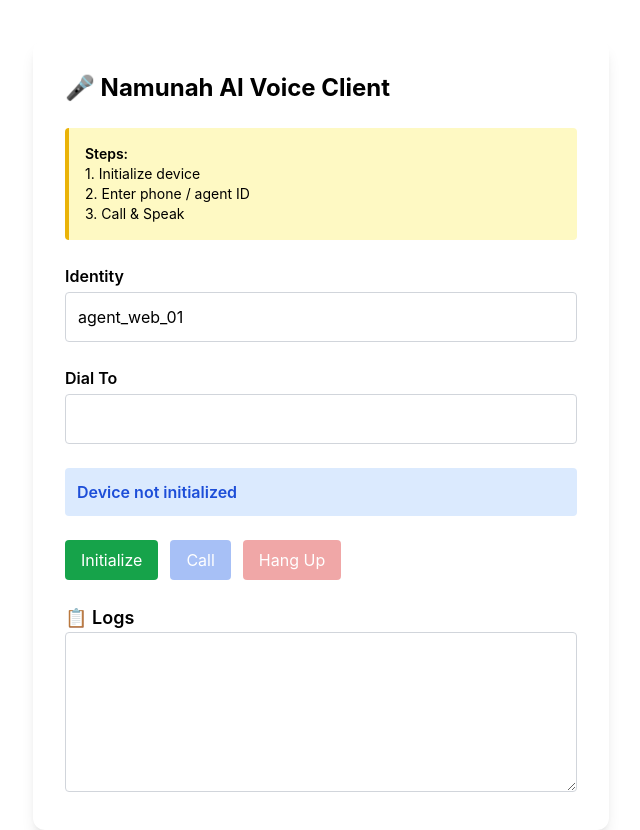
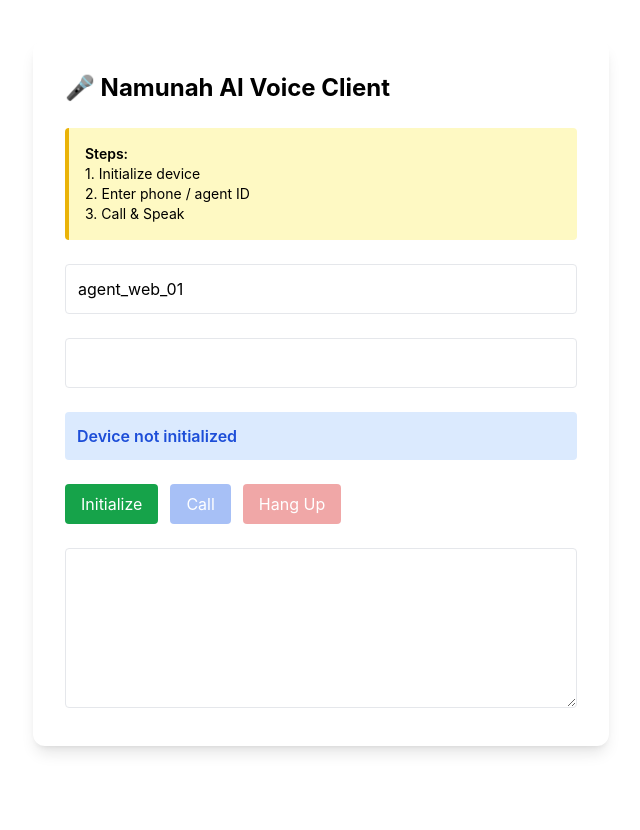
Before and after one commit to subramanyamrekhandar/twilio_sdk_react, a React (Create React App) app: page / in a window 1280 px wide. Shown: the whole page, without its empty margins (319-959 px from the left). After the commit the page ends 800 px from the top, so only its background shows below. Built offline with nearby package versions, Linux system fonts and the light colour scheme.

Commit message:
final fixed error

```diff
--- a/src/VoiceClient.jsx
+++ b/src/VoiceClient.jsx
@@ -27,19 +27,16 @@ export default function VoiceClient() {
 
   async function getToken() {
     const endpoint = `${backendUrl.replace(/\/$/, "")}/api/v1/telephony/access-token`;
+
     log(`Requesting token from ${endpoint}`);
-
-    const body = JSON.stringify({ identity });
 
     const res = await fetch(endpoint, {
       method: "POST",
       headers: { "Content-Type": "application/json" },
-      body,
+      body: JSON.stringify({ identity }),
     });
 
-    if (!res.ok) {
-      throw new Error(`Token request failed: ${await res.text()}`);
-    }
+    if (!res.ok) throw new Error(`Token request failed: ${await res.text()}`);
 
     const data = await res.json();
     log(`Token received. Identity: ${data.identity}`, "success");
@@ -49,11 +46,9 @@ export default function VoiceClient() {
   const initDevice = async () => {
     try {
       setStatusText("Requesting token...", "info");
-
       await navigator.mediaDevices.getUserMedia({ audio: true });
 
       const token = await getToken();
-
       const twilioDevice = new Device(token, {
         codecPreferences: ["opus", "pcmu"],
         fakeLocalDTMF: true,
@@ -61,22 +56,22 @@ export default function VoiceClient() {
         enableIceRestart: true,
       });
 
-      // Handle speaker devices when available
+      // 🔊 Speaker setup fix: must set deviceId string only
       twilioDevice.audio.on("ready", () => {
         const defaultSpeaker = twilioDevice.audio.availableOutputDevices.get("default");
         if (defaultSpeaker) {
-          twilioDevice.audio.speakerDevices.set(defaultSpeaker);
-          log("🔊 Speaker device bound successfully");
+          twilioDevice.audio.speakerDevices.set(defaultSpeaker.deviceId);
+          log("🔊 Speaker successfully bound");
         } else {
-          log("⚠️ No default speaker found");
+          log("⚠️ No available default speaker device");
         }
       });
 
       twilioDevice.audio.on("deviceChange", () => {
-        log("Audio devices changed: rebinding speakers");
+        log("Audio devices changed");
         const defaultSpeaker = twilioDevice.audio.availableOutputDevices.get("default");
         if (defaultSpeaker) {
-          twilioDevice.audio.speakerDevices.set(defaultSpeaker);
+          twilioDevice.audio.speakerDevices.set(defaultSpeaker.deviceId);
         }
       });
 
@@ -85,16 +80,16 @@ export default function VoiceClient() {
         setDevice(twilioDevice);
       });
 
+      twilioDevice.on("error", (err) => {
+        setStatusText(`Device error: ${err.message}`, "error");
+      });
+
       twilioDevice.on("ready", () => {
         setStatusText("Device ready", "success");
       });
 
-      twilioDevice.on("error", (err) => {
-        setStatusText(`Device error: ${err.message}`, "error");
-      });
-
       twilioDevice.on("incoming", (conn) => {
-        log("📞 Incoming call - accepting automatically");
+        log("📞 Incoming call - accepting...");
         conn.accept();
         setActiveConnection(conn);
       });
@@ -105,13 +100,12 @@ export default function VoiceClient() {
 
         const defaultSpeaker = twilioDevice.audio.availableOutputDevices.get("default");
         if (defaultSpeaker) {
-          twilioDevice.audio.speakerDevices.set(defaultSpeaker);
+          twilioDevice.audio.speakerDevices.set(defaultSpeaker.deviceId);
         }
 
         conn.mute(false);
-
         conn.on("volume", (inVol, outVol) => {
-          console.log("Input Volume:", inVol, "Output Volume:", outVol);
+          console.log("Input:", inVol, "Output:", outVol);
         });
       });
 
@@ -153,23 +147,16 @@ export default function VoiceClient() {
         <p>3. Call & Speak</p>
       </div>
 
-      <div>
-        <label className="font-semibold">Identity</label>
       <input
-          className="w-full p-3 border border-gray-300 rounded mt-1"
+        className="w-full p-3 border mt-1 rounded"
         value={identity}
         onChange={(e) => setIdentity(e.target.value)}
       />
-      </div>
-
-      <div>
-        <label className="font-semibold">Dial To</label>
       <input
-          className="w-full p-3 border border-gray-300 rounded mt-1"
+        className="w-full p-3 border mt-1 rounded"
         value={dialTo}
         onChange={(e) => setDialTo(e.target.value)}
       />
-      </div>
 
       <div
         className={`p-3 rounded font-semibold ${
@@ -184,15 +171,12 @@ export default function VoiceClient() {
       </div>
 
       <div className="flex gap-3">
-        <button
-          className="bg-green-600 hover:bg-green-700 text-white px-4 py-2 rounded"
-          onClick={initDevice}
-        >
+        <button className="bg-green-600 text-white px-4 py-2 rounded" onClick={initDevice}>
           Initialize
         </button>
 
         <button
-          className="bg-blue-600 hover:bg-blue-700 text-white px-4 py-2 rounded disabled:opacity-40"
+          className="bg-blue-600 text-white px-4 py-2 rounded disabled:opacity-40"
           onClick={placeCall}
           disabled={!device || activeConnection}
         >
@@ -200,7 +184,7 @@ export default function VoiceClient() {
         </button>
 
         <button
-          className="bg-red-600 hover:bg-red-700 text-white px-4 py-2 rounded disabled:opacity-40"
+          className="bg-red-600 text-white px-4 py-2 rounded disabled:opacity-40"
           onClick={hangupCall}
           disabled={!activeConnection}
         >
@@ -208,14 +192,11 @@ export default function VoiceClient() {
         </button>
       </div>
 
-      <div>
-        <h3 className="text-lg font-semibold">📋 Logs</h3>
       <textarea
         ref={logRef}
         readOnly
-          className="w-full h-40 border border-gray-300 p-2 rounded font-mono text-sm"
+        className="w-full h-40 border p-2 rounded font-mono text-sm"
       />
-      </div>
     </div>
   );
 }
```
Lines whose indentation alone changed are shown as unchanged.
